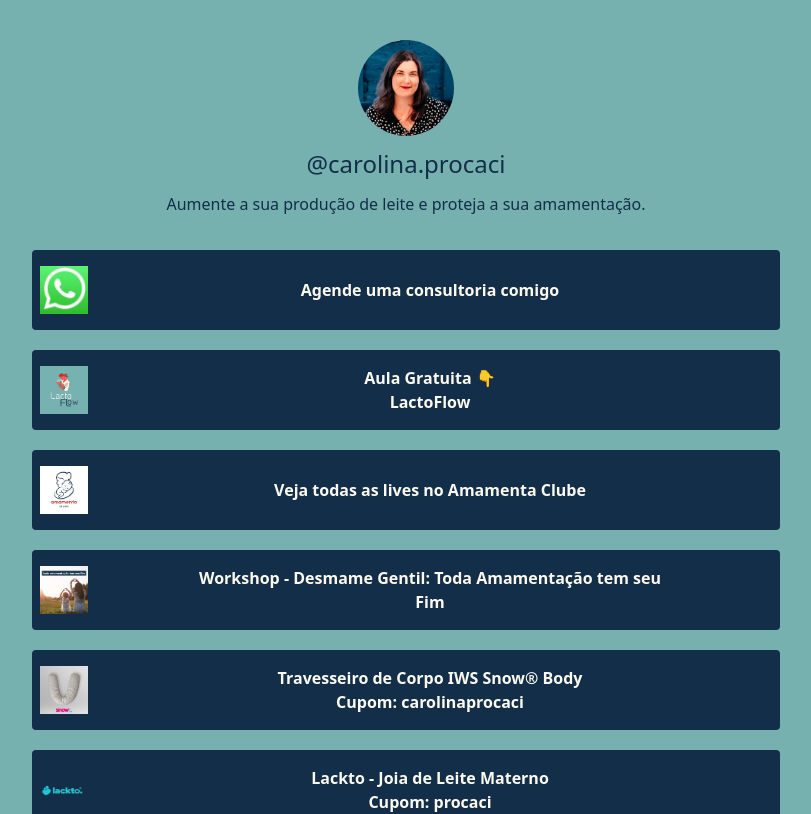
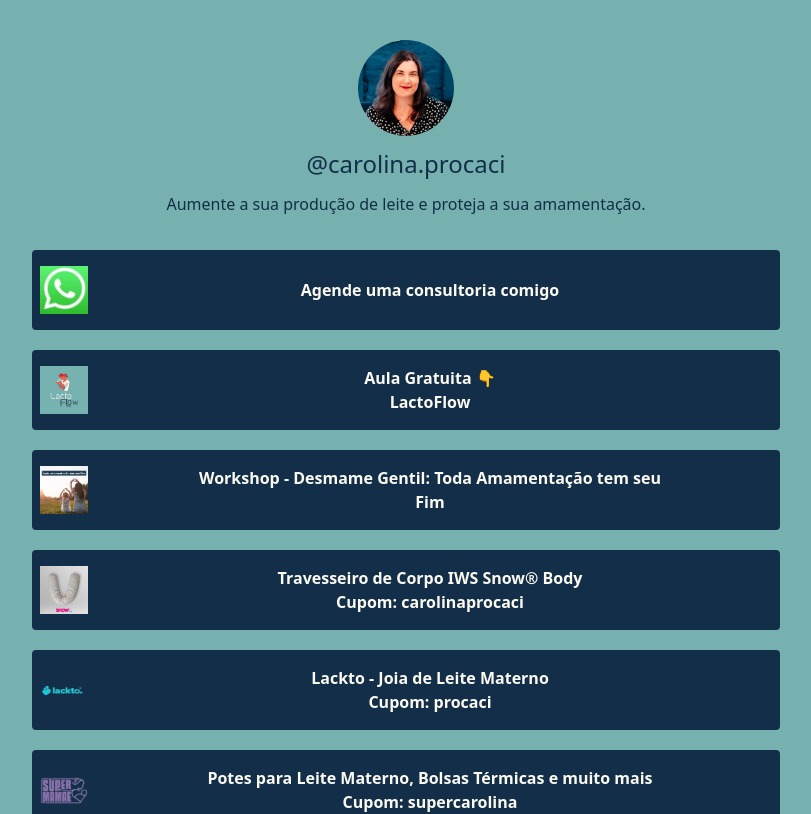
Before and after one commit to vogelcodes/my-link-tree, a Next.js app: page / in a window 1280 px wide. Shown: the top 814 px of the page, without its empty margins (234-1045 px from the left). Built offline with nearby package versions, Linux system fonts and the light colour scheme.

Commit message:
rm-amament-club

```diff
--- a/pages/index.js
+++ b/pages/index.js
@@ -25,12 +25,12 @@ const links = [
   //   img: "/links/tk-live.webp",
   //   getParams: false,
   // },
-  {
-    name: "Veja todas as lives no Amamenta Clube",
-    url: "https://members.amamentaclube.com.br/",
-    img: "/links/amc-white.webp",
-    getParams: true,
-  },
+  // {
+  //   name: "Veja todas as lives no Amamenta Clube",
+  //   url: "https://members.amamentaclube.com.br/",
+  //   img: "/links/amc-white.webp",
+  //   getParams: true,
+  // },
   // {
   //   name: "E-book Guia de Retorno ao Trabalho SEM Desmame",
   //   url: "https://go.hotmart.com/B89175649F?dp=1",
```
